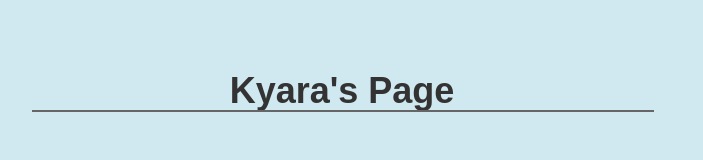
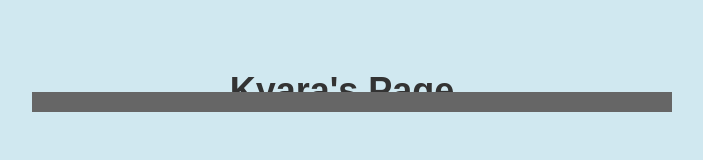
Before and after one commit to kyarasto/kyarasto.github.io, a plain HTML site: page index.html in a window 1280 px wide. Shown: the whole page, without its empty margins (298-1001 px from the left). Drawn offline with Linux system fonts and the light colour scheme.

Commit message:
add line

```diff
--- a/index.html
+++ b/index.html
@@ -25,7 +25,7 @@
         }
 
         hr {
-            border: 1px solid #666; /* Grey color for the line */
+            border: 10px solid #666; /* Grey color for the line */
             width: 50%;
             margin: 0 auto; /* Center the line */
             position: absolute;
```
